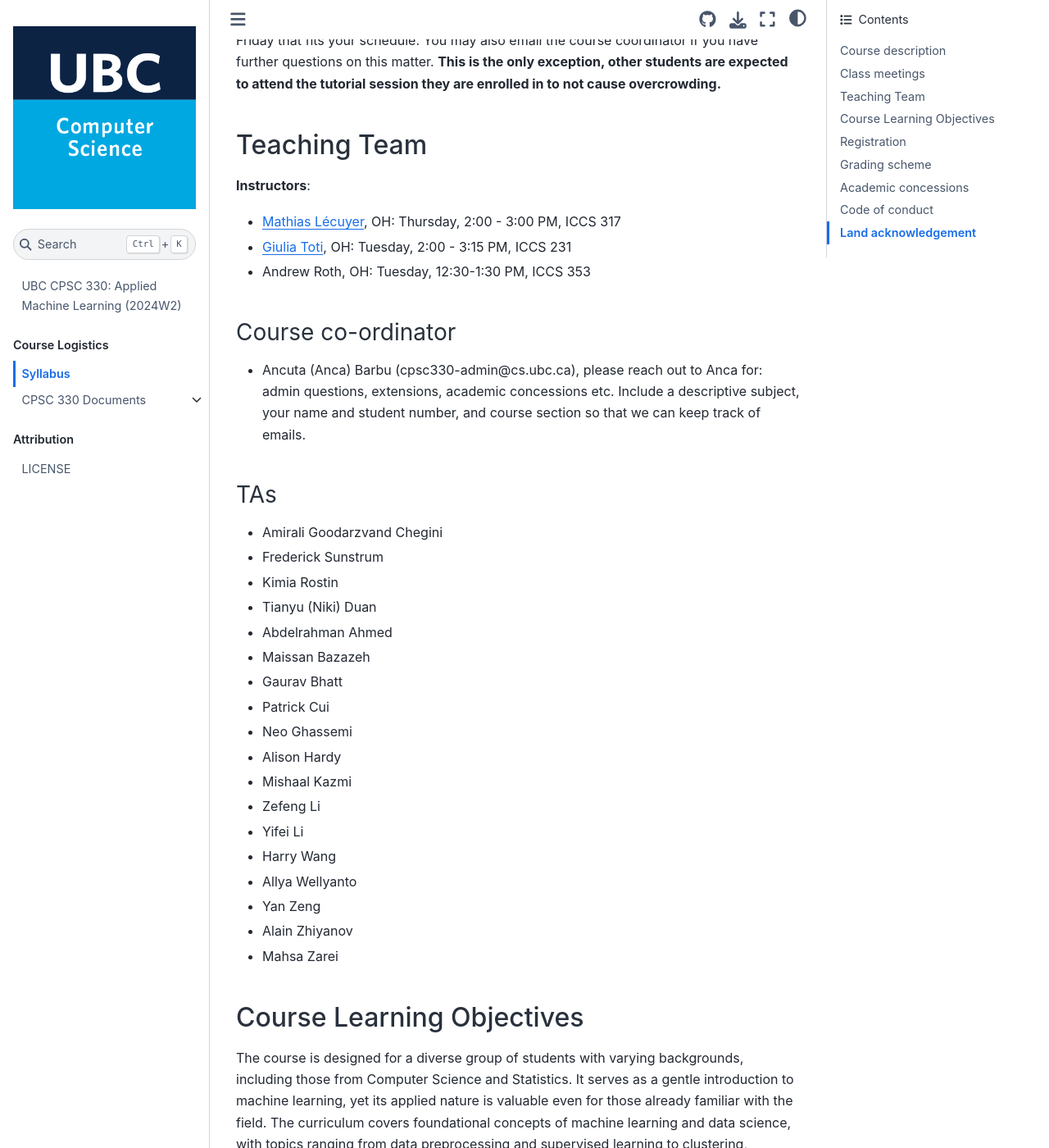
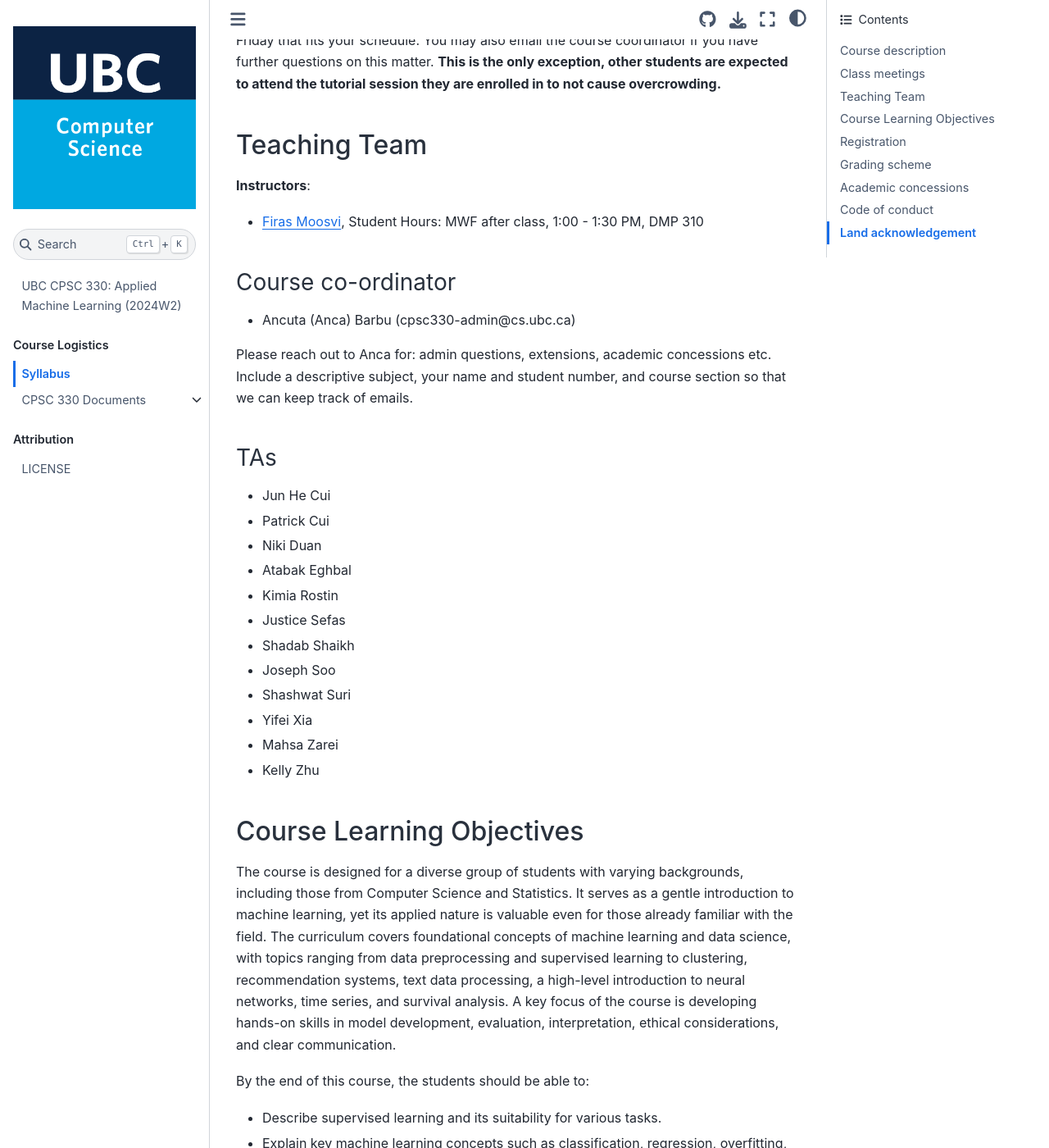
Before and after one commit to zongxili/cpsc330-2025S1, a Jupyter Book: the page built from syllabus.md, in a window 1280 px wide and 1400 px high, scrolled down 1712 px. Shown: the whole window at 82% size. Built offline with Jupyter Book 1.0.4 settings and Sphinx 7.4.7 and the Sphinx Book theme 1.1.4, drawn with Linux system fonts in a browser that asks for light colours; pages that are not in the unit, such as notebooks, are missing from menus; comment, search, counter and statistics services are not loaded; some of the changed text lies outside the part shown.

```diff
--- a/syllabus.md
+++ b/syllabus.md
@@ -46,33 +46,29 @@
 
 **Instructors**:
 
-- [Mathias Lécuyer](https://mathias.lecuyer.me/), OH: Thursday, 2:00 - 3:00 PM, ICCS 317
-- [Giulia Toti](https://www.gtoti.com/), OH: Tuesday, 2:00 - 3:15 PM, ICCS 231
-- Andrew Roth, OH: Tuesday, 12:30-1:30 PM, ICCS 353
+- [Firas Moosvi](https://firas.moosvi.com), Student Hours: MWF after class, 1:00 - 1:30 PM, DMP 310
 
 ### Course co-ordinator
-- Ancuta (Anca) Barbu (cpsc330-admin@cs.ubc.ca), please reach out to Anca for: admin questions, extensions, academic concessions etc. Include a descriptive subject, your name and student number, and course section so that we can keep track of emails.
+
+- Ancuta (Anca) Barbu (cpsc330-admin@cs.ubc.ca)
+
+Please reach out to Anca for: admin questions, extensions, academic concessions etc.
+Include a descriptive subject, your name and student number, and course section so that we can keep track of emails.
 
 ### TAs
 
-- Amirali Goodarzvand Chegini
-- Frederick Sunstrum
+- Jun He Cui
+- Patrick Cui
+- Niki Duan
+- Atabak Eghbal
 - Kimia Rostin
-- Tianyu (Niki) Duan
-- Abdelrahman Ahmed
-- Maissan Bazazeh
-- Gaurav Bhatt
-- Patrick Cui
-- Neo Ghassemi
-- Alison Hardy
-- Mishaal Kazmi
-- Zefeng Li
-- Yifei Li
-- Harry Wang
-- Allya Wellyanto
-- Yan Zeng
-- Alain Zhiyanov
+- Justice Sefas
+- Shadab Shaikh
+- Joseph Soo
+- Shashwat Suri
+- Yifei Xia
 - Mahsa Zarei
+- Kelly Zhu
 
 ## Course Learning Objectives
 
```
Also changed, not shown: other parts of syllabus.md (+4 -5 lines), 2 other files.
